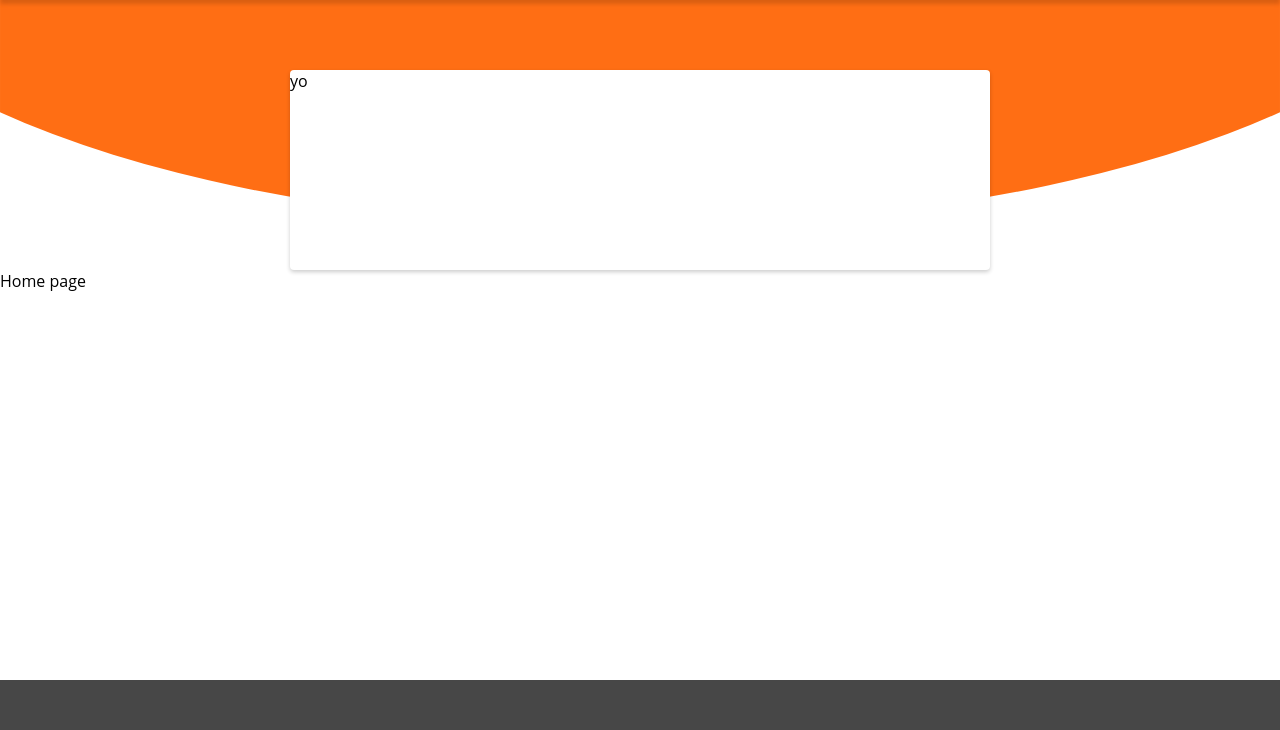
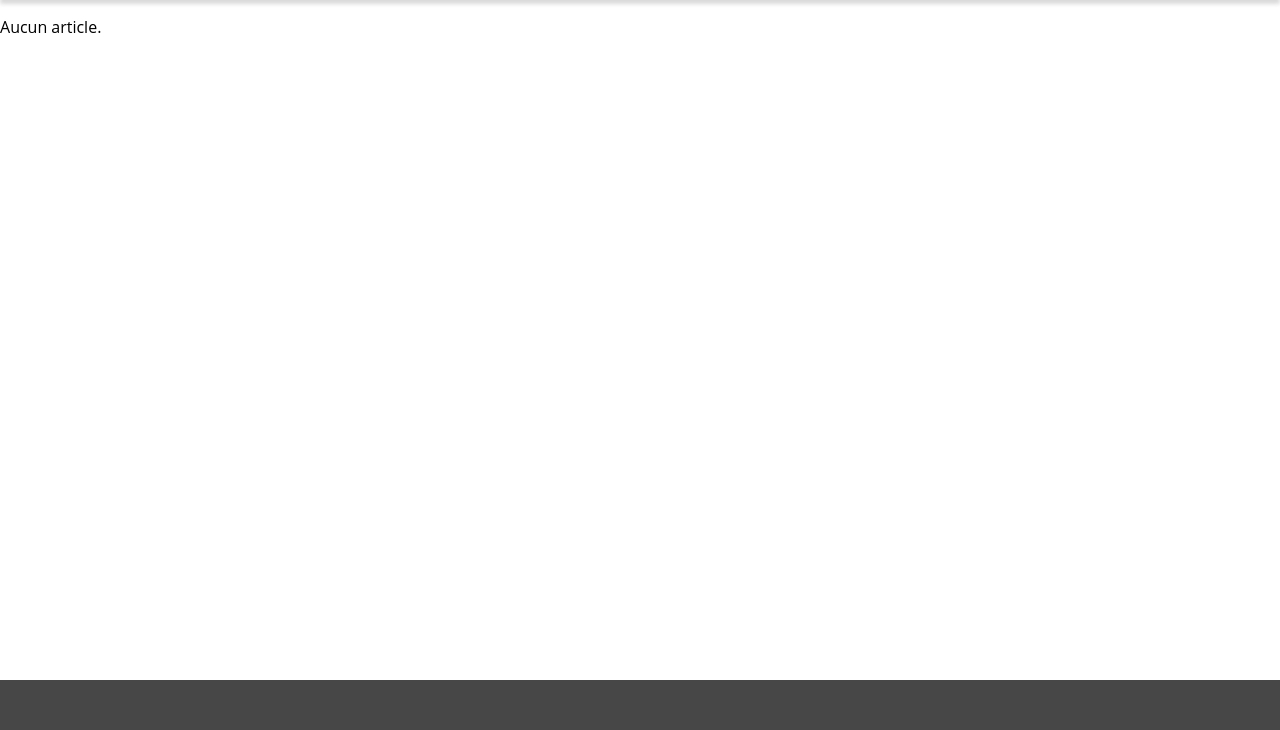
Before and after one commit to stephAc/django-lebondjango, a Django app: page /ad/article/delete/5 in a window 1280 px wide. Shown: the part 70-800 px from the top of the page. Run offline with Django 3.2, Linux system fonts and the light colour scheme.

Commit message:
ManytoMany user-articles & part crud article

```diff
--- a/articles/templates/articles/create_article.html
+++ b/articles/templates/articles/create_article.html
@@ -1,9 +1,12 @@
 {% extends 'base.html' %}
 {% block search %}{% endblock %}
 {% block content %}
+    {% if confirmation %}
+        <div>Votre annonce à bien été pris en compte et attend d'être validé</div>
+    {% endif %}
     <h1>Déposer une annonce</h1>
     <form method='POST'> {% csrf_token %}
         {{ form.as_p }}
-        <input type='submit' value='Save' />
+        <input type='submit' value='Enregistrer' />
     <form>
 {% endblock %}
--- a/articles/views.py
+++ b/articles/views.py
@@ -1,4 +1,4 @@
-from django.shortcuts import render, get_object_or_404
+from django.shortcuts import render, get_object_or_404, redirect
 
 from .models import Articles, Town, Category
 from .forms import ArticleForm
@@ -18,18 +18,30 @@
 
 
 def create_article(request):
-    form = ArticleForm(request.POST or None)
-    if form.is_valid():
-        form.save()
-        print("save")
+    confirmation = False
+    context = {}
 
-    return render(request, "articles/create_article.html", {"form": form})
+    if request.POST:
+        form = ArticleForm(request.POST or None)
+        if form.is_valid():
+            article = form.save(commit=False)
+            article.owner = request.user
+            article.save()
+            form = ArticleForm()
+            confirmation = True
+    else:
+        form = ArticleForm()
+
+    context["form"] = form
+    context["confirmation"] = confirmation
+
+    return render(request, "articles/create_article.html", context)
 
 
 def delete_article(request, article_id):
-    if request.method == "DELETE":
+    if request.method == "POST":
         obj = get_object_or_404(Articles, id=article_id)
         obj.delete()
-        return redirect(request, "pages/home.html", {})
+        return redirect("user_ad")
 
-    return render(request, "pages/home.html", {})
+    return render(request, "user/ad.html", {})
--- a/search/static/search/css/search_form.css
+++ b/search/static/search/css/search_form.css
@@ -2,7 +2,7 @@
   width: 700px;
   height: 200px;
   background-color: white;
-  margin: -230px auto 0px auto;
+  margin: -200px auto 0px auto;
   box-shadow: 0 2px 4px 0 rgba(0, 0, 0, 0.2);
   border-radius: 4px;
 }
--- a/static/css/navbar.css
+++ b/static/css/navbar.css
@@ -1,5 +1,6 @@
 .navbar {
   height: 70px;
+  min-height: 70px;
   width: 100%;
   position: relative;
   background-color: white;
--- a/templates/navbar.html
+++ b/templates/navbar.html
@@ -4,8 +4,8 @@
 </head>
   <nav class="navbar">
     <div class="list leftList">
-        <a class="mainBtn" href="{% url 'articles:index' %}">LebonDjango</a>
-        <a href="#news">
+        <a class="mainBtn" href="{% url 'home' %}">LebonDjango</a>
+        <a href="{% url 'articles:add' %}">
           <div class="adButton">
               <span class="adIcon">+</span> &nbsp
               Déposer une annonce
@@ -14,11 +14,11 @@
     </div>
     <div class="list rightList">
     {% if request.user.is_authenticated%}
-      <div class="dropdown" style="float:right;">
+      <div class="dropdown" style="float:right; margin-right: 50px;">
         <button class="dropbtn">{{request.user.username}}</button>
         <div class="dropdown-content">
           <a href="#">Profil</a>
-          <a href="#">Mes annonces</a>
+          <a href="{% url 'user_ad' %}">Mes annonces</a>
           <a href="#">Annonces sauvegardées</a>
           <a href="{% url 'logout' %}">Déconnexion</a>
         </div>
--- a/user/models.py
+++ b/user/models.py
@@ -46,6 +46,7 @@
     phone = models.CharField(max_length=50, null=True)
     date_of_birth = models.DateField(blank=True, null=True)
     picture = models.ImageField(blank=True, null=True)
+    saved_articles = models.ManyToManyField("articles.Articles")
     is_active = models.BooleanField(default=True)
     date_joined = models.DateTimeField(default=timezone.now)
     last_login = models.DateTimeField(null=True)
--- /dev/null
+++ b/user/templates/user/ad.html
@@ -0,0 +1,16 @@
+{% extends 'base.html' %}
+{% block search %}{% endblock %}
+{% block content %}
+     {% for ad in ads %}
+        <div>
+            <h3>{{ ad.title }}</h3>
+            <p>{{ ad.id }}</p>
+            <a href={{ad.get_absolute_url_detail}} >Voir le détail</a>
+            <form action="{% url 'articles:delete' ad.id%}"  method='POST'>{% csrf_token %}
+                <p><input type='submit' value='Supprimer' />
+            </form>
+        </div>
+        {% empty %}
+            <p>Aucun article.</p>
+    {% endfor %}
+{% endblock %}
--- a/user/urls.py
+++ b/user/urls.py
@@ -6,4 +6,5 @@
     path("login/", views.login_view, name="login"),
     path("logout", views.logout_view, name="logout"),
     path("inscription", views.inscription_view, name="inscription"),
+    path("ad", views.my_ad_view, name="user_ad"),
 ]
```
Also changed, not shown: user/views.py (+7 -0 lines), db.sqlite3, user/migrations/0002_account_saved_articles.py (added).
